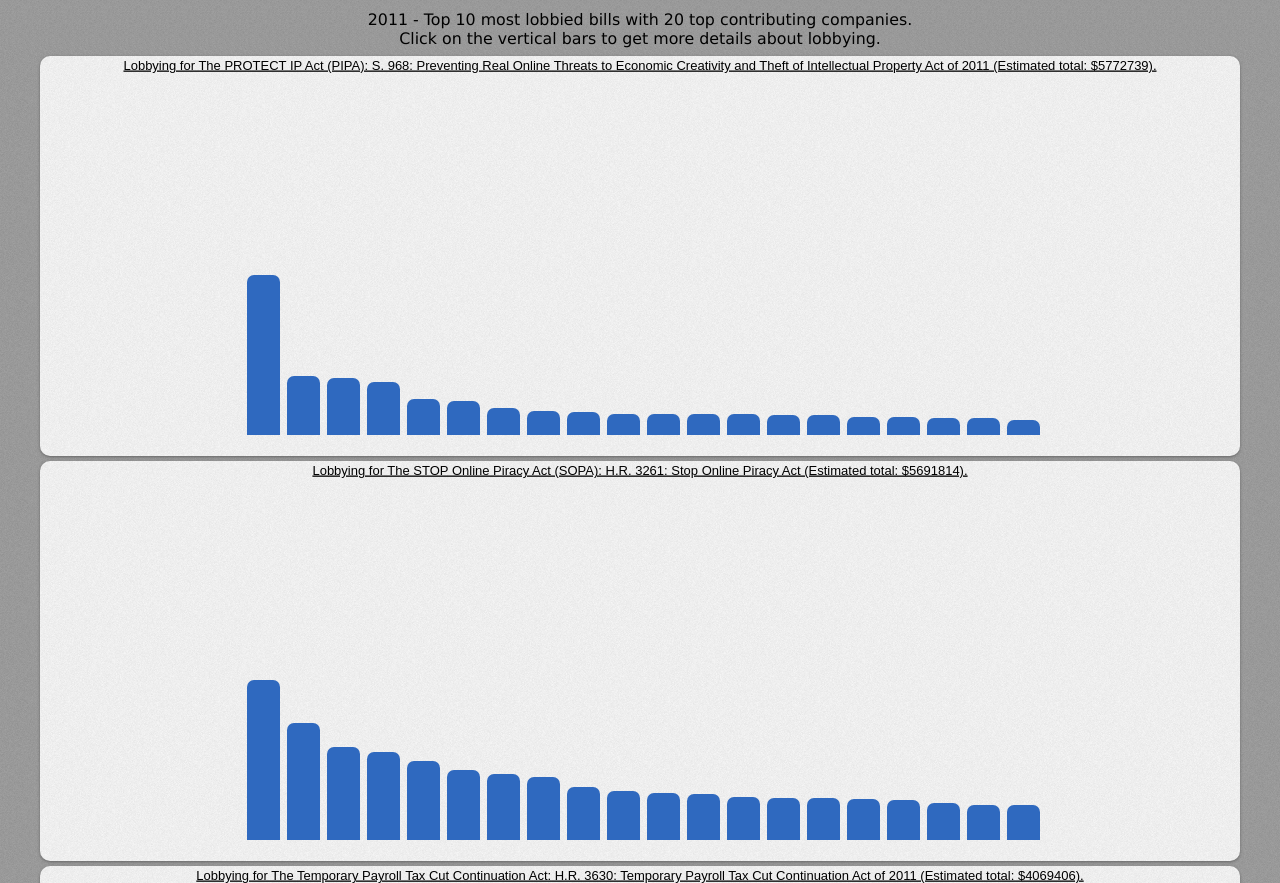
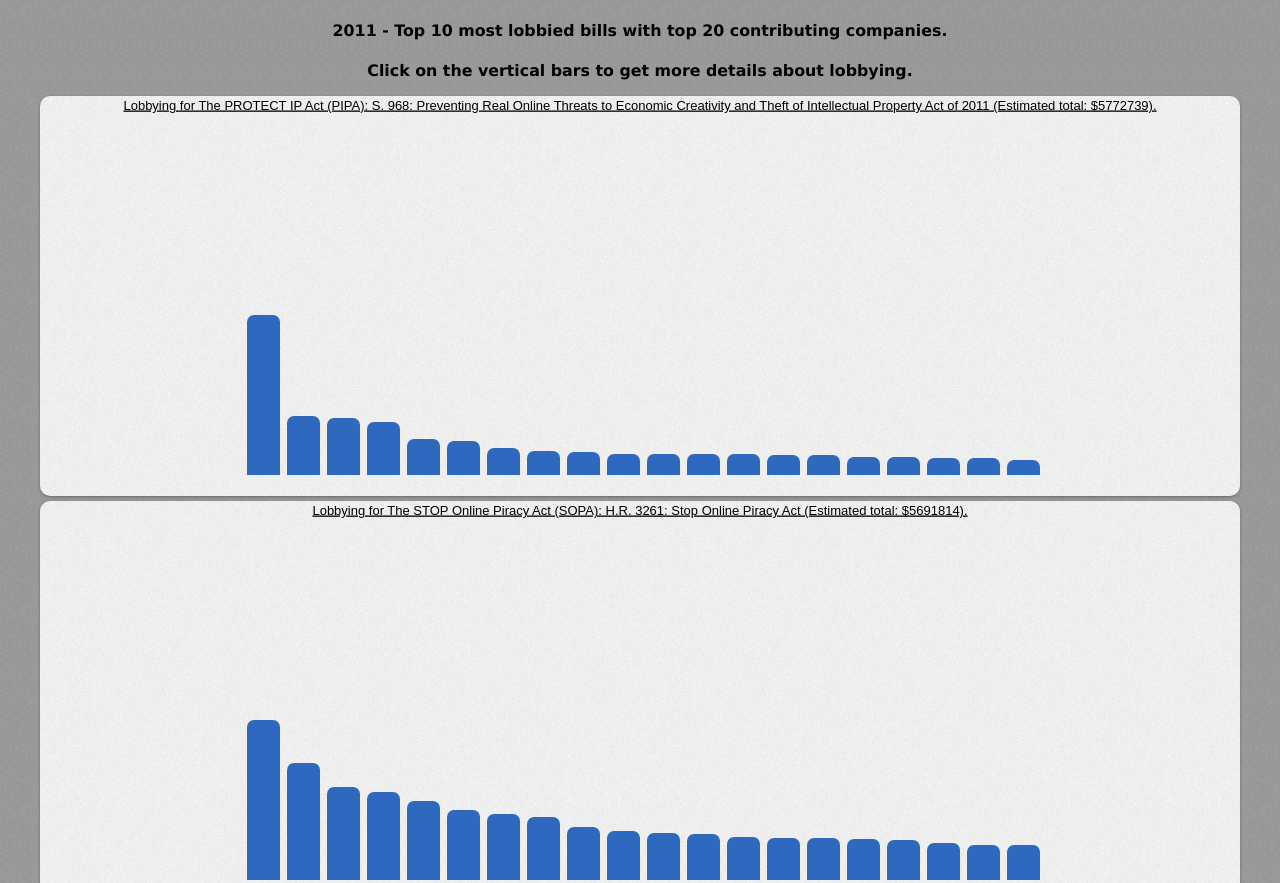
Before and after one commit to entaroadun/lobby_vis, a plain HTML site: page index.html in a window 1280 px wide. Shown: the top 883 px of the page. Drawn offline with Linux system fonts and the light colour scheme.

Commit message:
HTML tweaks

```diff
--- a/index.html
+++ b/index.html
@@ -3,7 +3,6 @@
     <head>
         <title>gRaphael Dynamic Bar Chart of U.S. Lobby Landscape 2011</title>
         <link rel="stylesheet" href="./demo.css" type="text/css" media="screen" charset="utf-8">
-        <link rel="stylesheet" href="./demo-print.css" type="text/css" media="print" charset="utf-8">
         <script src="./raphael-min.js" type="text/javascript" charset="utf-8"></script>
         <script src="./g.raphael.js" type="text/javascript"></script>
         <script src="./g.bar.js" type="text/javascript" charset="utf-8"></script>
@@ -46,10 +45,8 @@
     </head>
     <body class="raphael" id="g.raphael.dmitry.baranovskiy.com">
         <p class="info">
-            2011 - Top 10 most lobbied bills with 20 top contributing companies.
-	    <br>
-	    Click on the vertical bars to get more details about lobbying.
-	    <br>
+            <h4>2011 - Top 10 most lobbied bills with top 20 contributing companies.</h4>
+	    <b>Click on the vertical bars to get more details about lobbying.</b>
         </p>
         <div class="holder" id="holder_bill0"></div>
         <div class="holder" id="holder_bill1"></div>
```
